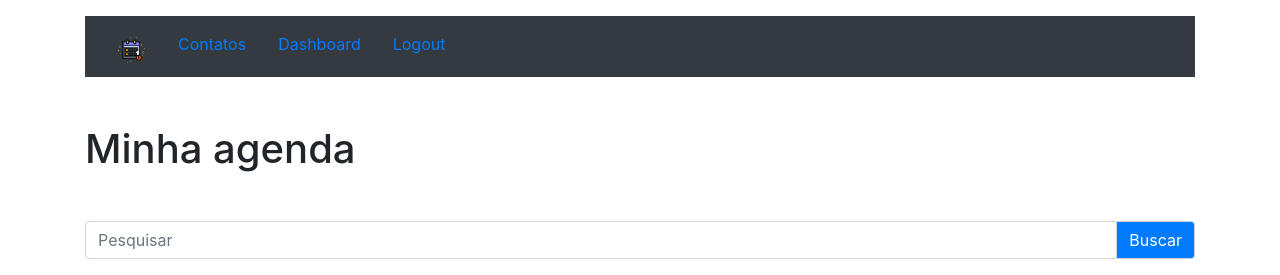
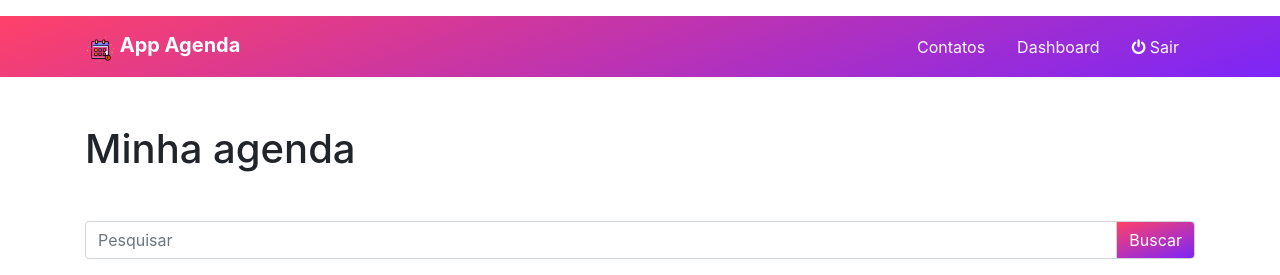
Before and after one commit to joselinosantosti/agenda-django, a Django app: page / in a window 1280 px wide. Shown: the top 275 px of the page. Run offline with Django 4.2, Linux system fonts and the light colour scheme; the visitor is signed in with stand-in values (Sample User, id 1); data that the repository does not hold is empty; some libraries are stand-ins or nearby versions.

Commit message:
New style Close#23

```diff
--- a/accounts/templates/accounts/dashboard.html
+++ b/accounts/templates/accounts/dashboard.html
@@ -2,8 +2,7 @@
 {%block titulo%}Dashboard de {{user}}{%endblock%}
 {% block 'content' %}
     {% include 'partial/_nav.html' %}
-    <h1 class="mt-5">Dashboard {{user.first_name}} {{user.last_name}}</h1>
     <div class="container">
-
+        <h1 class="mt-5">Dashboard</h1>
     </div>
 {% endblock %}
--- a/contatos/templates/contatos/index.html
+++ b/contatos/templates/contatos/index.html
@@ -3,13 +3,14 @@
 
 {% block 'content' %}
   {% include 'partial/_nav.html' %}
+  <div class="container">
     <h1 class="mt-5">Minha agenda</h1>
 
     <form action="{% url 'busca' %}" class="mt-5">
       <div class="input-group mb-3">
         <input type="text" name="busca" class="form-control" placeholder="Pesquisar" value="{{ request.GET.busca }}">
         <div class="input-group-append">
-          <button class="input-group-text bg-primary text-white">Buscar</button>
+          <button class="input-group-text btn btn-lg gradient btn-block text-white">Buscar</button>
         </div>
       </div>
     </form>
@@ -48,11 +49,12 @@
         <ul class="pagination">
           {% for pagina in contatos.paginator.page_range %}
             {% if contatos.number == pagina %}
-              <li class="page-item active"><a class="page-link" href="?p={{pagina}}&busca={{request.GET.busca}}&total={{request.GET.total}}">{{pagina}}</a></li>
+              <li class="page-item active"><a class="page-link btn-red" href="?p={{pagina}}&busca={{request.GET.busca}}&total={{request.GET.total}}">{{pagina}}</a></li>
             {% else %}
               <li class="page-item"><a class="page-link" href="?p={{pagina}}&busca={{request.GET.busca}}&total={{request.GET.total}}">{{pagina}}</a></li>
             {% endif %}
           {% endfor %}
         </ul>
     </nav>
+  </div>
 {% endblock %}
--- a/templates/base.html
+++ b/templates/base.html
@@ -13,7 +13,7 @@
    </head>
    <body>
 
-      <div class="container">
+
          <div class="row">
             <div class="col-12 mt-3">
                {% include 'partial/_messages.html' %}
@@ -21,7 +21,7 @@
                {% endblock %}
             </div>
          </div>
-      </div>
+
         <!-- jQuery first, then Popper.js, then Bootstrap JS -->
         <script src="https://code.jquery.com/jquery-3.3.1.slim.min.js"></script>
         <script src="https://cdnjs.cloudflare.com/ajax/libs/popper.js/1.14.3/umd/popper.min.js"></script>
--- a/templates/partial/_nav.html
+++ b/templates/partial/_nav.html
@@ -1,23 +1,20 @@
 {% load static %}
 
-<nav class="navbar navbar-expand-lg navbar-dark bg-dark">
+<nav class="navbar navbar-dark gradient">
   <div class="container">
+  <a class="navbar-brand" href="/">
+    <b><img src="{% static 'images/logo.png' %}" width="30"> App Agenda</b>
+  </a>
   <ul class="nav">
     <li class="nav-item">
-        <a class="navbar-brand" href="/"><img src="{% static 'images/logo.png' %}" width="30"></a>
+      <a class="nav-link text-light" href="/">Contatos</a>
     </li>
     <li class="nav-item">
-        <a class="nav-link" href="/">Contatos</a>
+      <a class="nav-link text-light" href="accounts/dashboard">Dashboard</a>
     </li>
     <li class="nav-item">
-        <a class="nav-link" href="accounts/dashboard">Dashboard</a>
+      <a class="nav-link text-light" href="{% url 'logout' %}">{% if request.user == 'anonimous' %}Login{% else %}<i class="fa fa-power-off"></i> Sair{% endif %}</a>
     </li>
-      <li class="nav-item">
-        <a class="nav-link" href="accounts/logout/">{% if request.user == 'anonimous' %}Login{% else %}Logout{% endif %}</a>
-      </li>
-      <button class="navbar-toggler" type="button" data-toggle="collapse" data-target="#navbarSupportedContent" aria-controls="navbarSupportedContent" aria-expanded="false" aria-label="Toggle navigation">
-        <span class="navbar-toggler-icon"></span>
-      </button>
   </ul>
 </div>
 </nav>
--- a/templates/static/css/style.css
+++ b/templates/static/css/style.css
@@ -0,0 +1,46 @@
+nav a:hover {
+	color: #ff4169;
+}
+.card-login {
+    padding: 30px 0 0 0;
+    width: 350px;
+    margin: 200px auto;
+}
+.card-home {
+	padding: 30px 0 0 0;
+	width: 100%;
+	margin: 0 auto;
+}
+.gradient {
+	background: linear-gradient(160deg, #ff4169, #7c26f8);
+}
+.card-lista-tarefas {
+	padding: 30px 0 0 0;
+	width: 100%;
+	margin: 0 auto;
+}
+.card-nova-tarefa {
+	padding: 30px 0 0 0;
+	width: 100%;
+	margin: 0 auto;
+}
+.btn-red {
+	background-color: #ff4169;
+}
+.text-red {
+	color: #ff4169;
+}
+#chart_div {
+	width: 100%;
+}
+.item-menu-home {
+	font-size: 50px;
+	text-align: center;
+}
+.item-menu-home p {
+	font-size: 25px;
+}
+.item-menu-home:hover {
+	transition: 0.5s;
+	text-decoration: none;
+}
```
Also changed, not shown: accounts/templates/accounts/login.html (+16 -8 lines). Lines whose indentation alone changed are shown as unchanged.
